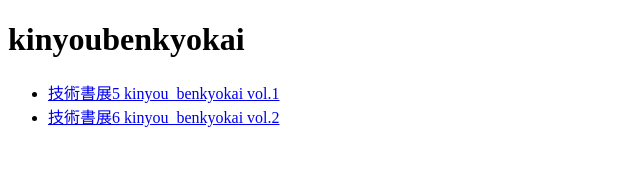
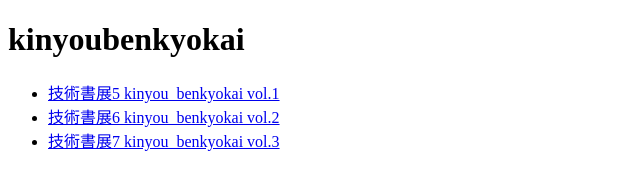
Before and after one commit to KinyouBenkyokai/kinyoubenkyokai.github.io, a plain HTML site: page index.html in a window 1280 px wide. Shown: the whole page, without its empty margins (0-640 px from the left). Drawn offline with Linux system fonts and the light colour scheme.

Commit message:
update index

```diff
--- a/index.html
+++ b/index.html
@@ -8,6 +8,7 @@
   <ul>
     <li><a href="/book/techbook05/">技術書展5 kinyou_benkyokai vol.1</a></li>
     <li><a href="/book/techbook06/">技術書展6 kinyou_benkyokai vol.2</a></li>
+    <li><a href="/book/techbook07/">技術書展7 kinyou_benkyokai vol.3</a></li>
   </ul>
 </body>
 <!-- Global site tag (gtag.js) - Google Analytics -->
```
